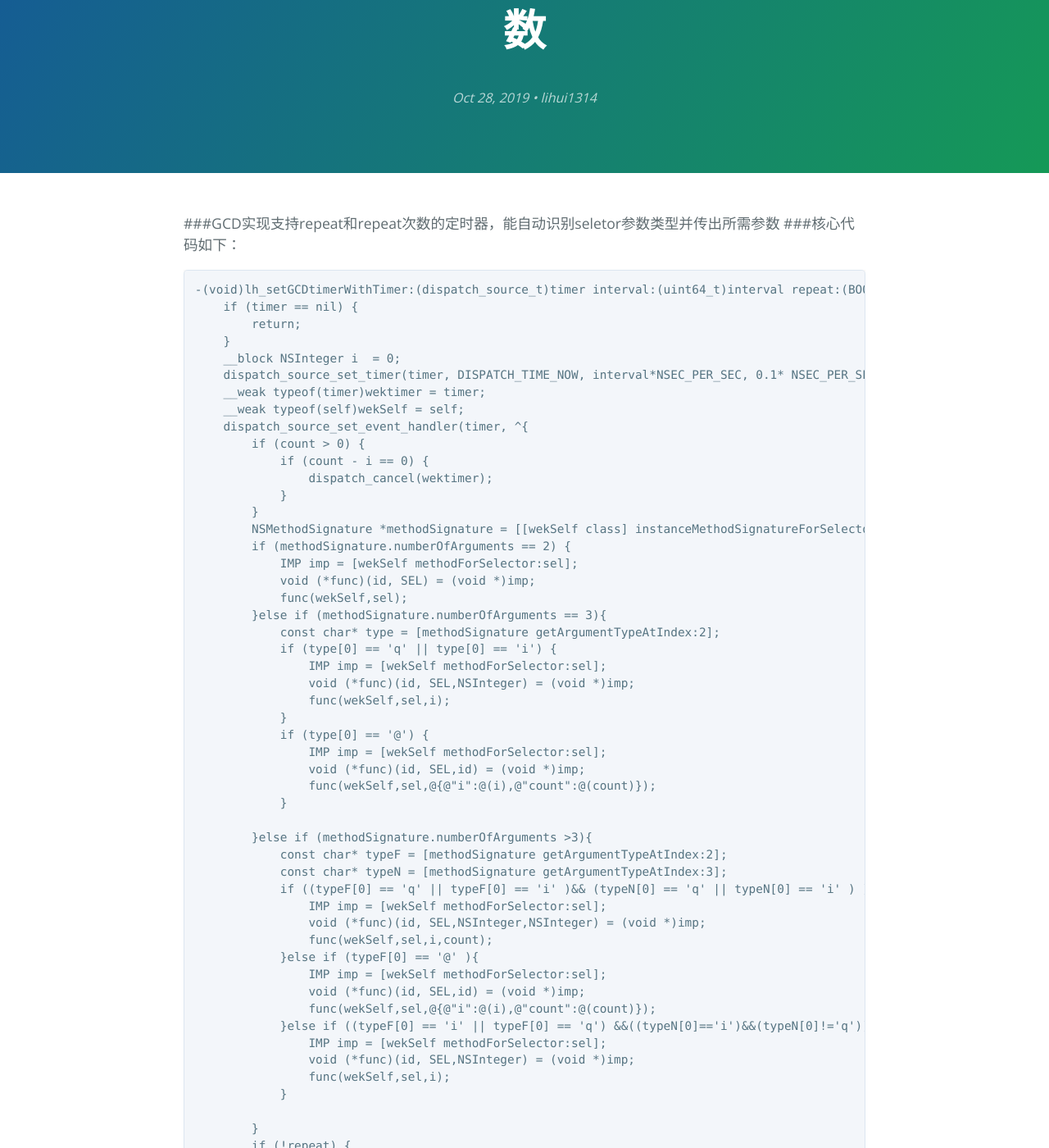
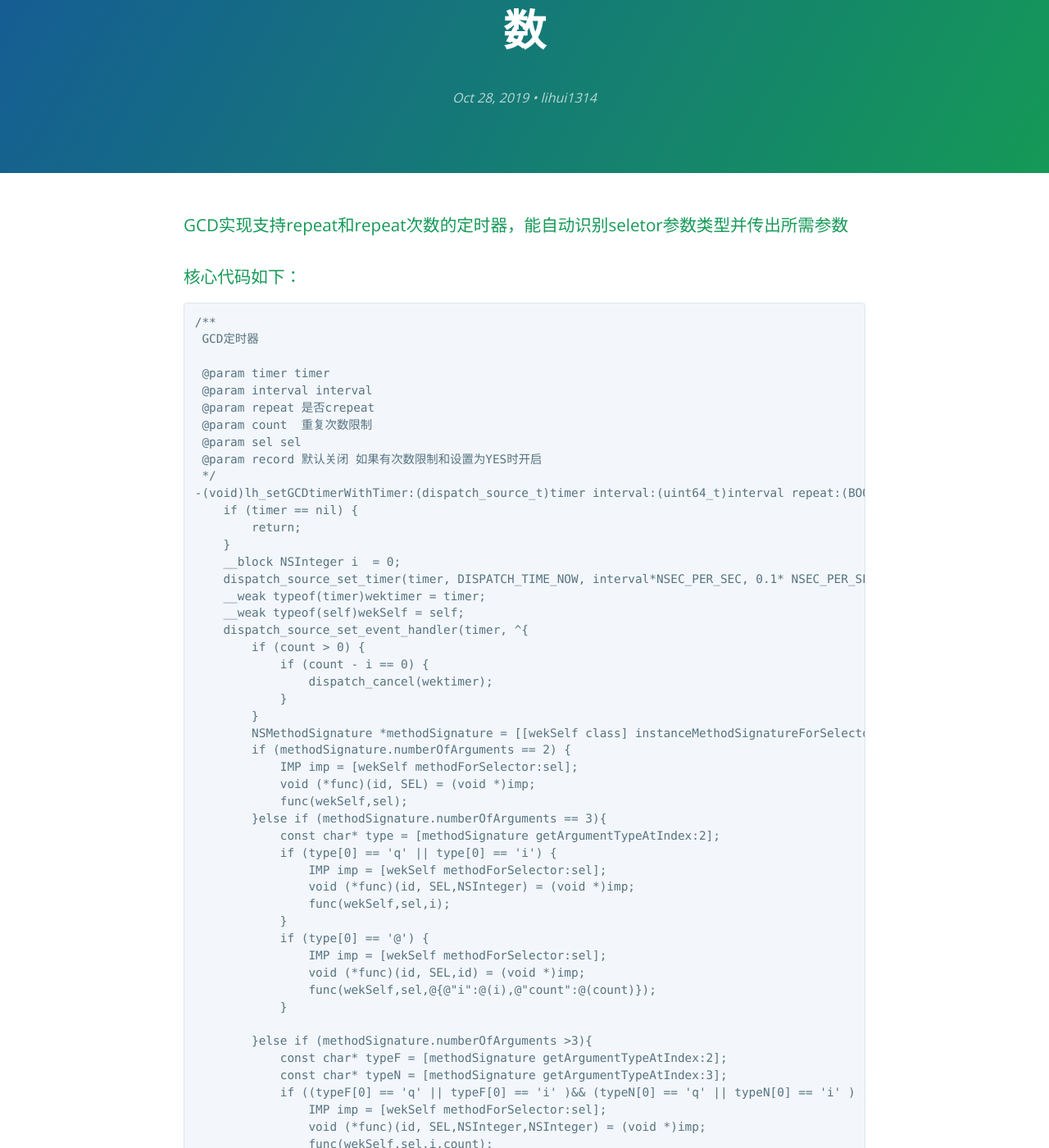
Before and after one commit to lihui1314/lihui1314.github.io, a Jekyll site: the page built from _posts/2019-10-28-GCD实现支持repeat、repeatCount的定时器，自动识别seletor类型并传出所需参数.md, in a window 1280 px wide and 1400 px high, scrolled down 295 px. Shown: the whole window at 82% size. Built offline with Jekyll 4.4.1, drawn with Linux system fonts in a browser that asks for light colours; some of the changed text lies outside the part shown.

Commit message:
no message

````diff
--- a/_posts/2019-10-28-GCD实现支持repeat、repeatCount的定时器，自动识别seletor类型并传出所需参数.md
+++ b/_posts/2019-10-28-GCD实现支持repeat、repeatCount的定时器，自动识别seletor类型并传出所需参数.md
@@ -3,11 +3,21 @@
 title: "GCD实现支持设置repeat和repeat次数的定时器，能自动识别seletor参数类型并传出所需参数"
 excerpt: "GCD实现支持设置repeat和repeat次数的定时器，能自动识别seletor参数类型并传出所需参数"
 ---
-###GCD实现支持repeat和repeat次数的定时器，能自动识别seletor参数类型并传出所需参数
-###核心代码如下：
+### GCD实现支持repeat和repeat次数的定时器，能自动识别seletor参数类型并传出所需参数
+### 核心代码如下：
 
 ```
--(void)lh_setGCDtimerWithTimer:(dispatch_source_t)timer interval:(uint64_t)interval repeat:(BOOL)repeat repeatCountLimit:(NSInteger)count sel:(SEL)sel{
+/**
+ GCD定时器
+
+ @param timer timer
+ @param interval interval
+ @param repeat 是否crepeat
+ @param count  重复次数限制
+ @param sel sel
+ @param record 默认关闭 如果有次数限制和设置为YES时开启
+ */
+-(void)lh_setGCDtimerWithTimer:(dispatch_source_t)timer interval:(uint64_t)interval repeat:(BOOL)repeat repeatCountLimit:(NSInteger)count sel:(SEL)sel repeatRecod:(BOOL)record{
     if (timer == nil) {
         return;
     }
@@ -60,7 +70,9 @@
         if (!repeat) {
             dispatch_resume(wektimer);
         }
-        i ++;
+        if (record==YES || count!=0) {
+             i ++;
+        }
     });
     dispatch_resume(timer);
 }
````
